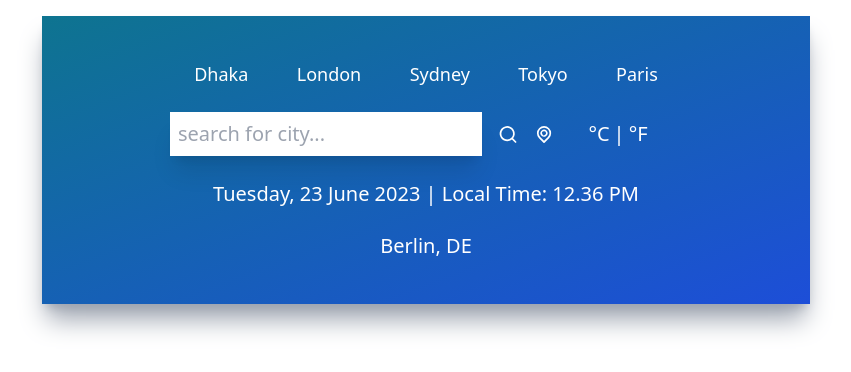
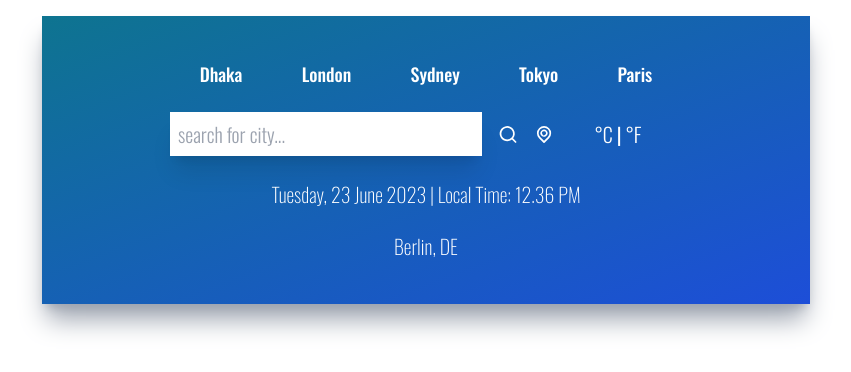
Before and after one commit to rafidmahin20/weatherforecast, a React (Create React App) app in the folder react-weather-app/: page / in a window 1280 px wide. Shown: the top 372 px of the page, without its empty margins (214-1065 px from the left). Built offline with nearby package versions, Linux system fonts and the light colour scheme.

Commit message:
creating new component

```diff
--- /dev/null
+++ b/react-weather-app/src/Components/TemperatureAndDetails.js
@@ -0,0 +1,9 @@
+import React from 'react'
+
+function TemperatureAndDetails() {
+  return (
+    <div>TemperatureAndDetails</div>
+  )
+}
+
+export default TemperatureAndDetails
--- a/react-weather-app/src/index.css
+++ b/react-weather-app/src/index.css
@@ -1,3 +1,11 @@
+@import url('https://fonts.googleapis.com/css2?family=Lato:ital,wght@0,100;0,300;0,400;0,700;0,900;1,100;1,300;1,400;1,700;1,900&family=Merriweather:ital,wght@0,400;1,300&family=Oswald:wght@200;300;400;500;600;700&family=Poppins:wght@400;500&family=Roboto+Condensed:ital,wght@0,300;0,400;1,300;1,400&family=Ubuntu&display=swap');
+
 @tailwind base;
 @tailwind components;
 @tailwind utilities;
+
+@layer base {
+    html {
+        font-family: 'Oswald', sans-serif;
+    }
+}
```
